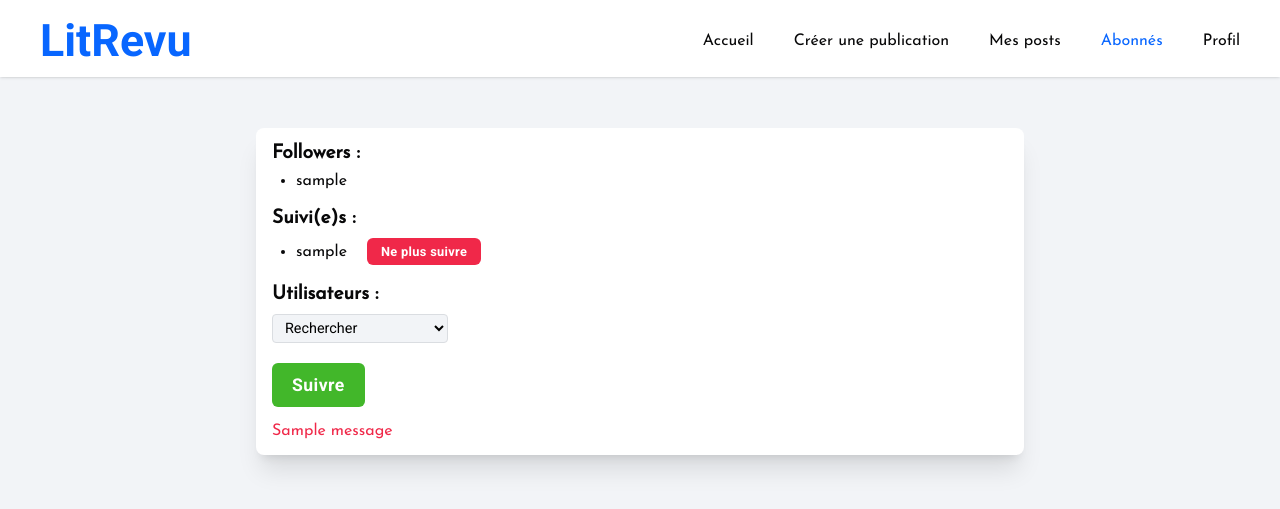
After one commit to Cyrilebl/p9-LIT_Revu, a Django app: a page that uses lit_revu/templates/header.html in a window 1280 px wide. The commit adds this page. Shown: the top 509 px of the page. Run offline with Django 5.2, Linux system fonts and the light colour scheme; a user stored in the database is signed in; tables that the repository leaves empty hold one stand-in row (values such as "Sample post"); one stand-in notice (Sample message) is shown.

Commit message:
follow users

```diff
--- a/lit_revu/lit_revu/urls.py
+++ b/lit_revu/lit_revu/urls.py
@@ -69,7 +69,15 @@ urlpatterns = [
         reviews.views.ticket_delete,
         name="ticket_delete",
     ),
+    # User posts
     path("tickets/<str:username>/", reviews.views.user_posts, name="user_posts"),
+    # User followers / Read, Create, Delete
+    path("follow/<str:username>/", reviews.views.user_followers, name="user_followers"),
+    path(
+        "follow/<str:username>/delete/<int:follow_id>",
+        reviews.views.user_followers_delete,
+        name="user_followers_delete",
+    ),
 ]
 
 if settings.DEBUG:
--- a/lit_revu/reviews/forms.py
+++ b/lit_revu/reviews/forms.py
@@ -1,8 +1,33 @@
 from django import forms
-from .models import Ticket
+from .models import Ticket, UserFollows
+from authentication.models import User
 
 
 class TicketForm(forms.ModelForm):
+    title = forms.CharField(widget=forms.TextInput(attrs={"placeholder": "Titre"}))
+    description = forms.CharField(
+        widget=forms.Textarea(attrs={"placeholder": "Description"})
+    )
+
     class Meta:
         model = Ticket
         exclude = ("user",)
+
+
+class UserFollowsForm(forms.ModelForm):
+    class Meta:
+        model = UserFollows
+        fields = ["followed_user"]
+
+    def __init__(self, *args, **kwargs):
+        user = kwargs.pop("user", None)
+        super().__init__(*args, **kwargs)
+
+        if not user.is_superuser:
+            self.fields["followed_user"].queryset = User.objects.filter(
+                is_superuser=False
+            ).exclude(id=user.id)
+        else:
+            self.fields["followed_user"].queryset = User.objects.exclude(id=user.id)
+
+        self.fields["followed_user"].empty_label = "Rechercher"
--- a/lit_revu/reviews/models.py
+++ b/lit_revu/reviews/models.py
@@ -36,8 +36,6 @@ class UserFollows(models.Model):
     )
 
     class Meta:
-        # ensures we don't get multiple UserFollows instances
-        # for unique user-user_followed pairs
         unique_together = (
             "user",
             "followed_user",
--- /dev/null
+++ b/lit_revu/reviews/static/reviews/user-followers.css
@@ -0,0 +1,47 @@
+.follow {
+  display: flex;
+  flex-direction: column;
+  gap: 20px;
+}
+
+.follow h2 {
+  font-size: 1.2em;
+  margin-bottom: 10px;
+}
+
+.follow ul {
+  margin-left: 24px;
+}
+
+.follow .no-content {
+  color: var(--secondary-foreground);
+  font-style: italic;
+  margin-left: 12px;
+}
+
+.follow select {
+  font-family: "Roboto", serif;
+  font-size: 0.9em;
+  border-radius: 4px;
+  border: 1px solid var(--border);
+  background-color: var(--background);
+  width: 176px;
+  padding: 4px 8px;
+  margin-bottom: 20px;
+}
+
+.follow__delete {
+  display: flex;
+  align-items: center;
+  gap: 20px;
+}
+
+.follow__delete .btn {
+  padding: 6px 14px;
+  font-size: 0.8em;
+}
+
+.follow .message {
+  color: var(--error);
+  margin-top: 16px;
+}
--- /dev/null
+++ b/lit_revu/reviews/templates/reviews/user_followers.html
@@ -0,0 +1,50 @@
+{% extends 'base.html' %} {% load static %} {% block styles %}
+<link rel="stylesheet" href="{% static 'reviews/user-followers.css' %}" />
+{% endblock %} {% block content %}
+<div class="follow secondary-card">
+  <div>
+    <h2>Followers :</h2>
+    {% if followers %}
+    <ul>
+      {% for follow in followers %}
+      <li>{{ follow.user.username }}</li>
+      {% endfor %}
+    </ul>
+    {% else %}
+    <p class="no-content">Personne ne vous suit pour le moment</p>
+    {% endif %}
+  </div>
+  <div>
+    <h2>Suivi(e)s :</h2>
+    {% if following %}
+    <ul>
+      {% for follow in following %}
+      <div class="follow__delete">
+        <li>{{ follow.followed_user.username }}</li>
+        <form
+          action="{% url 'user_followers_delete' username=target_user.username follow_id=follow.id %}"
+          method="post"
+          style="display: inline"
+        >
+          {% csrf_token %}
+          <button type="submit" class="btn third-button">Ne plus suivre</button>
+        </form>
+      </div>
+      {% endfor %}
+    </ul>
+    {% else %}
+    <p class="no-content">Aucun abonnement pour le moment</p>
+    {% endif %}
+  </div>
+  <div>
+    <h2>Utilisateurs :</h2>
+    <form method="post">
+      {% csrf_token %} {{ form.as_p }}
+      <button type="submit" class="btn secondary-button">Suivre</button>
+    </form>
+    {% if messages %} {% for message in messages %}
+    <p class="message {{ message.tags }}">{{ message }}</p>
+    {% endfor %} {% endif %}
+  </div>
+</div>
+{% endblock %}
--- a/lit_revu/reviews/views.py
+++ b/lit_revu/reviews/views.py
@@ -1,6 +1,7 @@
+from django.contrib import messages
 from django.shortcuts import render, redirect, get_object_or_404
-from .models import Ticket
-from .forms import TicketForm
+from .models import Ticket, UserFollows
+from .forms import TicketForm, UserFollowsForm
 from django.contrib.auth.decorators import login_required
 from authentication.models import User
 
@@ -18,7 +19,7 @@ def ticket_create(request):
     else:
         form = TicketForm()
 
-    return render(request, "reviews/ticket_create.html", {"form": form})
+    return render(request, "reviews/ticket_form.html", {"form": form})
 
 
 # Read
@@ -46,7 +47,7 @@ def ticket_update(request, ticket_id):
     else:
         form = TicketForm(instance=ticket)
 
-    return render(request, "reviews/ticket_update.html", {"form": form})
+    return render(request, "reviews/ticket_form.html", {"form": form})
 
 
 # Delete
@@ -70,3 +71,51 @@ def user_posts(request, username):
         "tickets": tickets,
     }
     return render(request, "reviews/user_posts.html", context)
+
+
+# User followers
+
+
+# Read / Create
+@login_required
+def user_followers(request, username):
+    target_user = get_object_or_404(User, username=username)
+
+    # Récupérer les abonnés et les utilisateurs suivis
+    followers = UserFollows.objects.filter(followed_user=target_user)
+    following = UserFollows.objects.filter(user=target_user)
+
+    if request.method == "POST":
+        # Formulaire pour ajouter un abonnement
+        form = UserFollowsForm(request.POST, user=request.user)
+        if form.is_valid():
+            followed_user = form.cleaned_data["followed_user"]
+            if UserFollows.objects.filter(
+                user=request.user, followed_user=followed_user
+            ).exists():
+                messages.error(request, "Vous suivez déjà cet utilisateur.")
+            else:
+                follow = form.save(commit=False)
+                follow.user = request.user
+                follow.save()
+            return redirect("user_followers", username=username)
+    else:
+        form = UserFollowsForm(user=request.user)
+
+    context = {
+        "form": form,
+        "target_user": target_user,
+        "followers": followers,
+        "following": following,
+    }
+    return render(request, "reviews/user_followers.html", context)
+
+
+# Delete
+@login_required
+def user_followers_delete(request, username, follow_id):
+    user = get_object_or_404(UserFollows, id=follow_id, user=request.user)
+    if request.method == "POST":
+        user.delete()
+        return redirect("user_followers", username=username)
+    return render(request, "reviews/user_followers.html", {"user": user})
--- a/lit_revu/static/header.css
+++ b/lit_revu/static/header.css
@@ -25,3 +25,7 @@ nav a {
 nav a:hover {
   color: var(--primary);
 }
+
+nav a.active {
+  color: var(--primary);
+}
--- a/lit_revu/templates/header.html
+++ b/lit_revu/templates/header.html
@@ -5,11 +5,31 @@
   <h1><a href="{% url 'ticket_list' %}">LitRevu</a></h1>
   {% if user.is_authenticated %}
   <nav>
-    <a href="{% url 'ticket_list' %}">Accueil</a>
-    <a href="{% url 'ticket_create' %}">Créer une publication</a>
-    <a href="{% url 'user_posts' request.user.username %}">Mes posts</a>
-    <a>Abonnés</a>
-    <a href="{% url 'profile' %}">Profil</a>
+    <a
+      href="{% url 'ticket_list' %}"
+      class="{% if request.resolver_match.url_name == 'ticket_list' %}active{% endif %}"
+      >Accueil</a
+    >
+    <a
+      href="{% url 'ticket_create' %}"
+      class="{% if request.resolver_match.url_name == 'ticket_create' %}active{% endif %}"
+      >Créer une publication</a
+    >
+    <a
+      href="{% url 'user_posts' request.user.username %}"
+      class="{% if request.resolver_match.url_name == 'user_posts' %}active{% endif %}"
+      >Mes posts</a
+    >
+    <a
+      href="{% url 'user_followers' request.user.username %}"
+      class="{% if request.resolver_match.url_name == 'user_followers' %}active{% endif %}"
+      >Abonnés</a
+    >
+    <a
+      href="{% url 'profile' %}"
+      class="{% if request.resolver_match.url_name == 'profile' %}active{% endif %}"
+      >Profil</a
+    >
   </nav>
   {% endif %}
 </header>
```
Also changed, not shown: lit_revu/reviews/static/reviews/ticket-form.css (+21 -0 lines), lit_revu/reviews/templates/reviews/ticket_create.html (deleted, +0 -8 lines), lit_revu/reviews/templates/reviews/ticket_form.html (added, +10 -0 lines), lit_revu/reviews/templates/reviews/ticket_update.html (deleted, +0 -8 lines).
